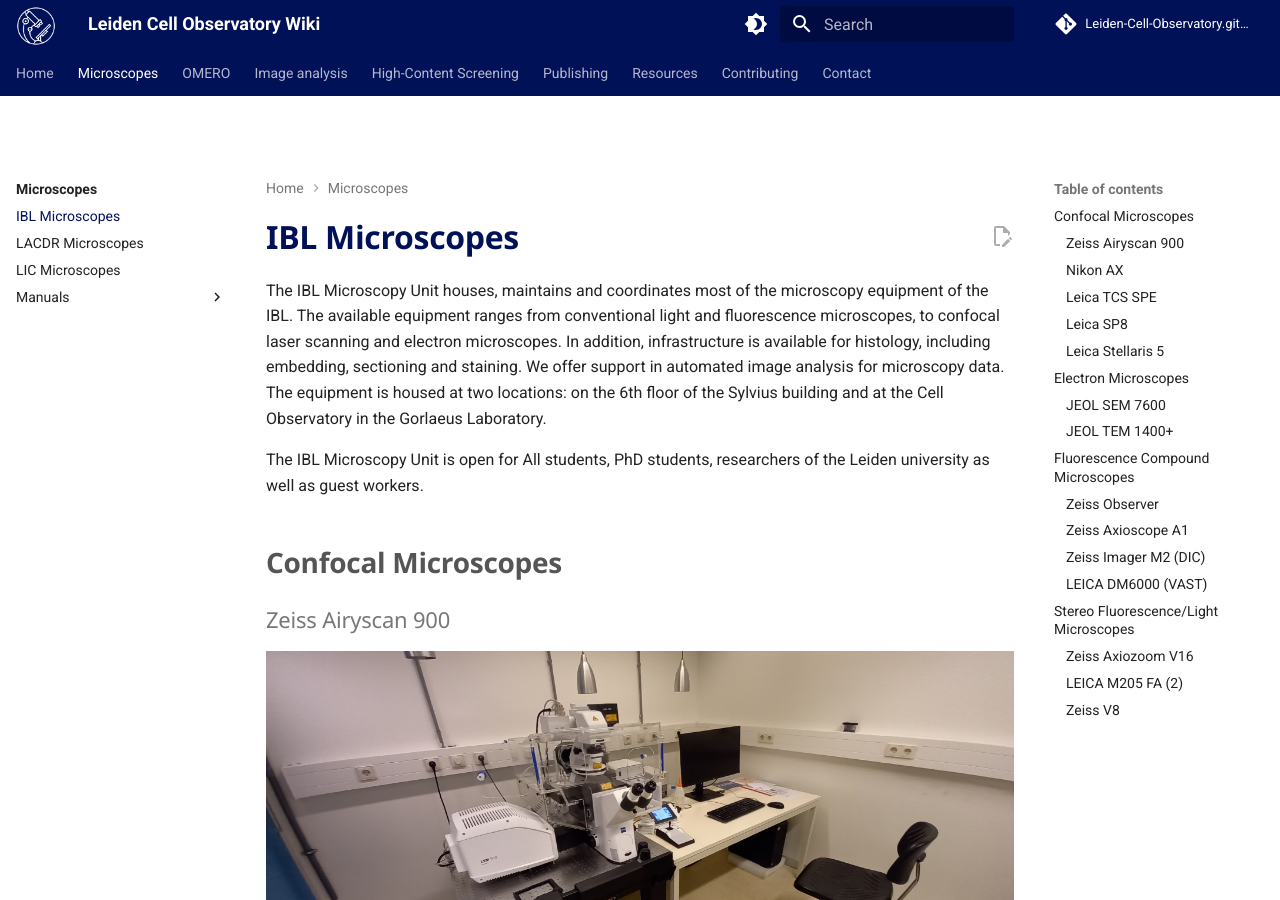
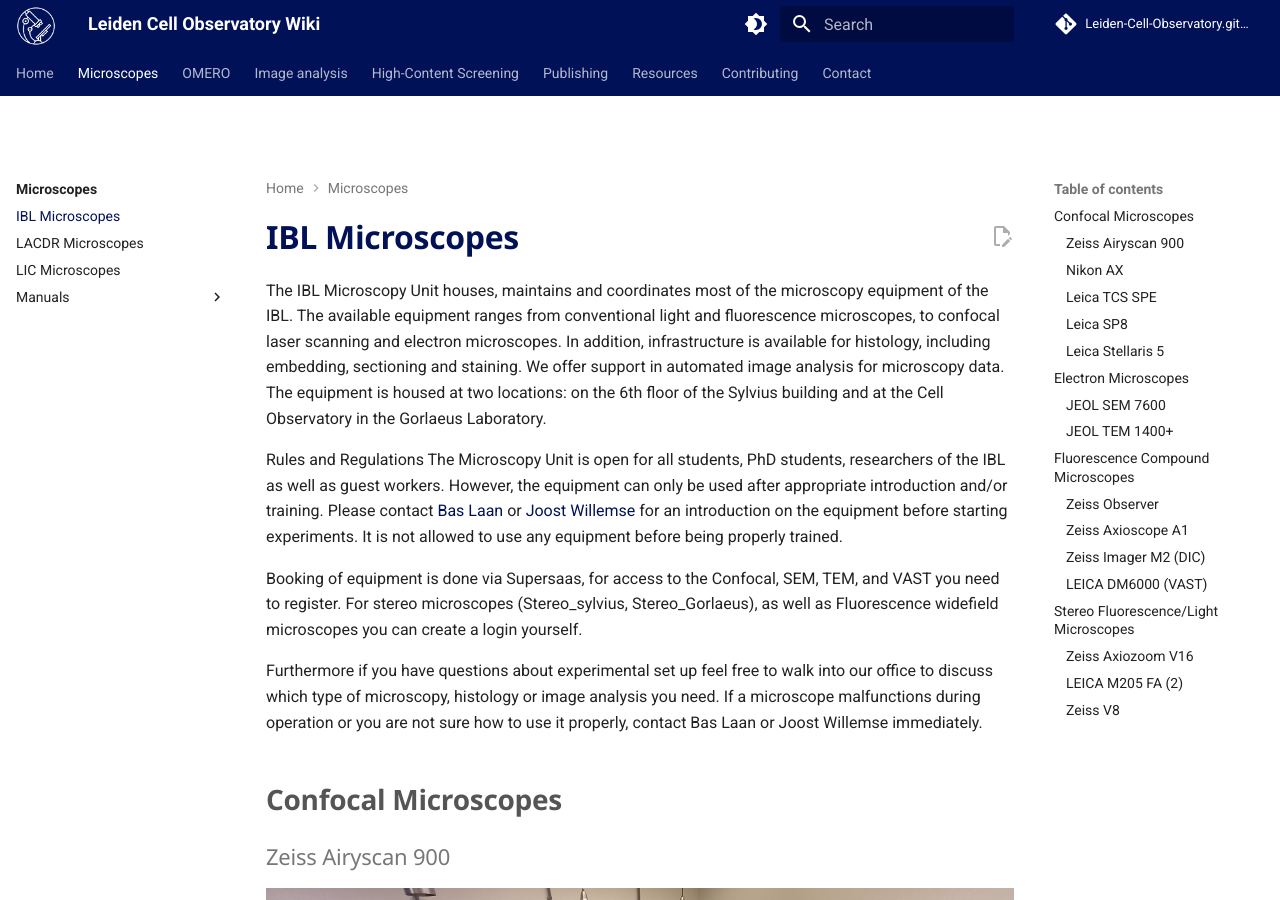
Before and after one commit to Leiden-Cell-Observatory/Leiden-Cell-Observatory.github.io, an MkDocs documentation site: the page built from docs/microscopes/iblmicroscopes.md, in a window 1280 px wide and 900 px high. Built offline with MkDocs 1.6.1 and Material for MkDocs 9.7.7, drawn with Linux system fonts in a browser that asks for light colours; comment, search, counter and statistics services are not loaded.

Commit message:
Update iblmicroscopes.md

```diff
--- a/docs/microscopes/iblmicroscopes.md
+++ b/docs/microscopes/iblmicroscopes.md
@@ -1,7 +1,12 @@
 # IBL Microscopes
 The IBL Microscopy Unit houses, maintains and coordinates most of the microscopy equipment of the IBL. The available equipment ranges from conventional light and fluorescence microscopes, to confocal laser scanning and electron microscopes. In addition, infrastructure is available for histology, including embedding, sectioning and staining. We offer support in automated image analysis for microscopy data. The equipment is housed at two locations: on the 6th floor of the Sylvius building and at the Cell Observatory in the Gorlaeus Laboratory.
 
-The IBL Microscopy Unit is open for All students, PhD students, researchers of the Leiden university as well as guest workers.
+Rules and Regulations
+The Microscopy Unit is open for all students, PhD students, researchers of the IBL as well as guest workers. However, the equipment can only be used after appropriate introduction and/or training. Please contact [Bas Laan](https://www.universiteitleiden.nl/en/staffmembers/bas-laan#tab-1) or [Joost Willemse](https://www.universiteitleiden.nl/en/staffmembers/joost-willemse) for an introduction on the equipment before starting experiments. It is not allowed to use any equipment before being properly trained.
+
+Booking of equipment is done via Supersaas, for access to the Confocal, SEM, TEM, and VAST you need to register. For stereo microscopes (Stereo_sylvius, Stereo_Gorlaeus), as well as Fluorescence widefield microscopes you can create a login yourself.
+
+Furthermore if you have questions about experimental set up feel free to walk into our office to discuss which type of microscopy, histology or image analysis you need. If a microscope malfunctions during operation or you are not sure how to use it properly, contact Bas Laan or Joost Willemse immediately.
 
 ## Confocal Microscopes
 
```
